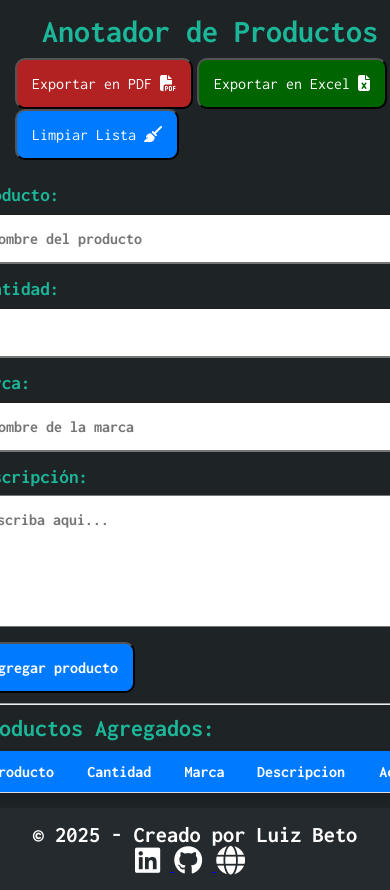
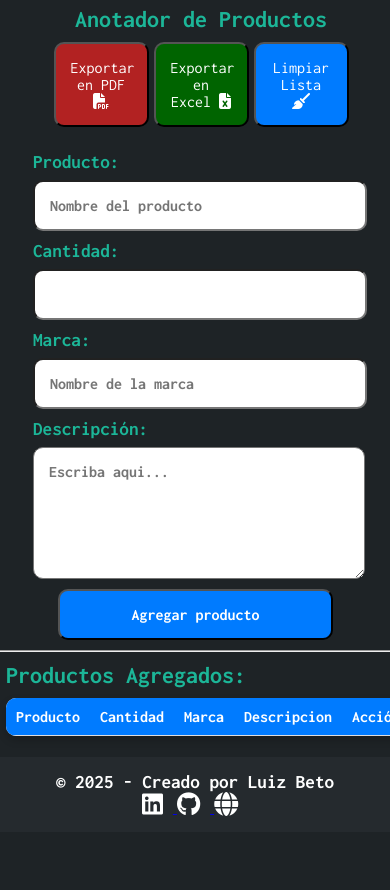
Before and after one commit to LuisOrihuela08/anotador-productos, a plain HTML site: page index.html in a window 390 px wide. Shown: the top 890 px of the page. After the commit the page ends 844 px from the top, so only its background shows below. Drawn offline with nearby package versions, Linux system fonts and the light colour scheme.

Commit message:
agregando el media 412 samsung galaxy s20

```diff
--- a/estilos.css
+++ b/estilos.css
@@ -244,3 +244,68 @@ hr{
         font-size: 1.5em;
     }
 }
+@media screen and (max-width: 412px){
+    .body{
+        padding: 0;
+        margin: 0;
+    }
+    .container{
+        padding: 6px;
+        display: flex;
+        flex-direction: column;
+        justify-content: center;
+    }
+    .container .titulo h1{
+        font-size: 1.5em;
+    }
+    .container .botones{
+        display: flex;
+        flex-direction: wrap;
+        gap: 5px;
+    }
+    .container .botones button{
+        width: 95px;
+        height: 100%;
+    }
+    .container .inputs{
+        width: 300px;
+    }
+    .container .inputs form{
+        display: flex;
+        flex-direction: column;
+
+        gap: 10px;
+        margin-left: -18px;
+        width: 100%;
+    }
+    .container .inputs input{
+        width: 100%;
+    }
+    .container .inputs textarea{
+        width: 100%;
+    }
+    .container .inputs form .boton-agregar{
+        margin-left: 25px;
+    }
+    .container .inputs .boton-agregar button{
+        width: 100%;
+    }
+    .container .tabla{
+        width: 100%;
+    }
+    .container .tabla th, td{
+        padding: 10px;
+    }
+    .container .tabla button{
+        padding: 8px;
+    }
+    .footer{
+        margin-top: 15px;
+    }
+    .footer p{
+        font-size: 1.2em;
+    }
+    .footer i{
+        font-size: 1.5em;
+    }
+}
```
